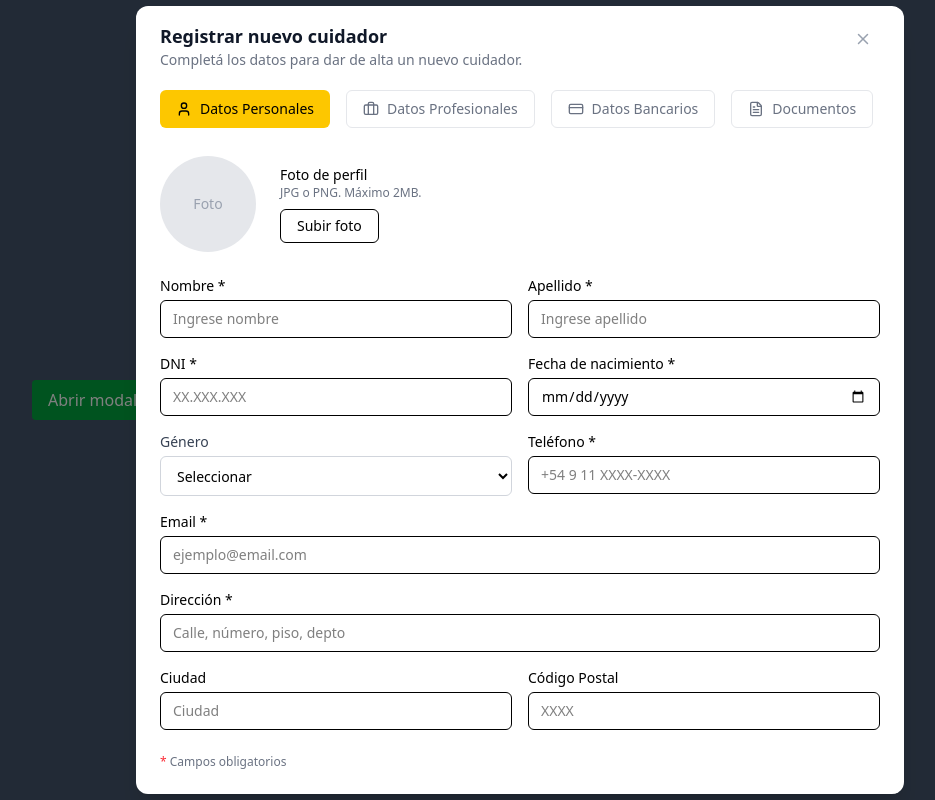
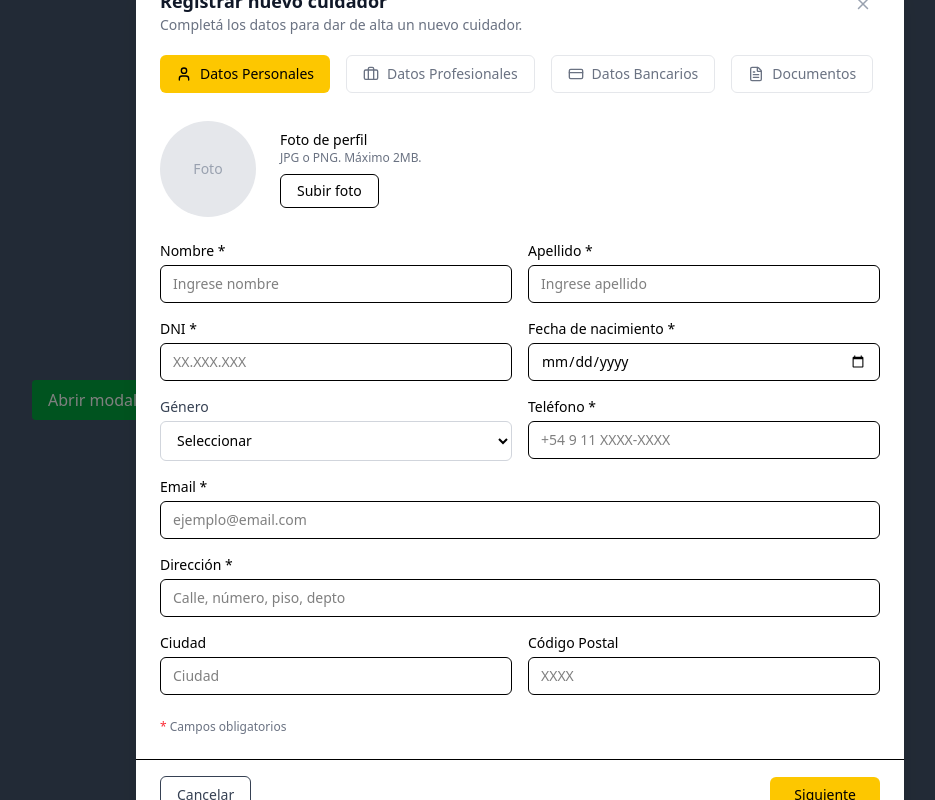
Before and after one commit to No-Country-simulation/S02-26-Equipo-26-Web-App-Development, a React (Vite) app in the folder frontend-react-marco/: page / in a window 1280 px wide. Both pictures are taken after a click on the button "Abrir modal". Shown: the whole page, without its empty margins (120-1055 px from the left). Built offline with nearby package versions, Linux system fonts and the light colour scheme.

Commit message:
modal con sus componentes terminados

```diff
--- a/frontend-react-marco/src/components/modal/modal-registro-nuevo.jsx
+++ b/frontend-react-marco/src/components/modal/modal-registro-nuevo.jsx
@@ -39,15 +39,42 @@ export default function ModalRegistroNuevo({ isOpen, onClose, children }) {
         {/* BODY */}
         <div className="px-6 py-6">
           {children}
-
             {currentStep === 1 && <StepDatosPersonales />}
             {currentStep === 2 && <StepDatosProfesionales />}
             {currentStep === 3 && <StepDatosBancarios />}
             {currentStep === 4 && <StepDocumentacion />}
+        </div>
 
+        {/* Footer */}
+        <div className="flex items-center justify-between border-t px-6 py-4">
+          {/* Botón Cancelar */}
+          <button
+            onClick={onClose}
+            className="rounded-md border px-4 py-2 text-sm text-gray-700 hover:bg-gray-100"
+          >
+            Cancelar
+          </button>
+          {/* Botones de acción */}
+          <div className="flex gap-3">
+            {currentStep < 4 && (
+              <button
+                onClick={() => setCurrentStep((prev) => prev + 1)}
+                className="rounded-md bg-yellow-400 px-6 py-2 text-sm font-medium text-black hover:bg-yellow-500 transition"
+              >
+                Siguiente
+              </button>
+            )}
 
+            {currentStep === 4 && (
+              <button
+                className="flex items-center gap-2 rounded-md bg-green-600 px-6 py-2 text-sm font-medium text-white hover:bg-green-700 transition"
+              >
+                Guardar cambios
+              </button>
+            )}
+          </div>
+        </div>
 
-        </div>
 
       </div>
     </div>
```
